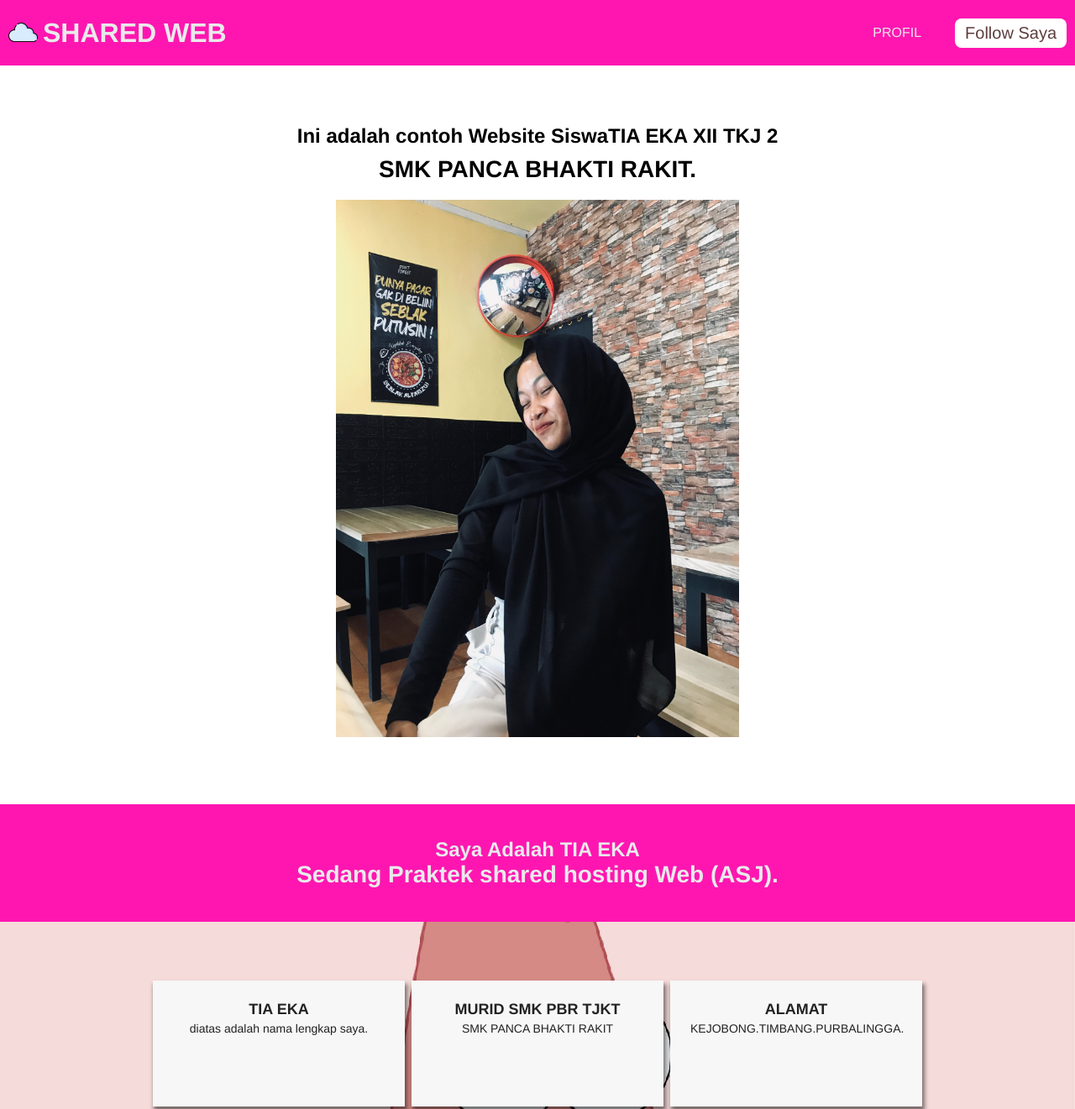
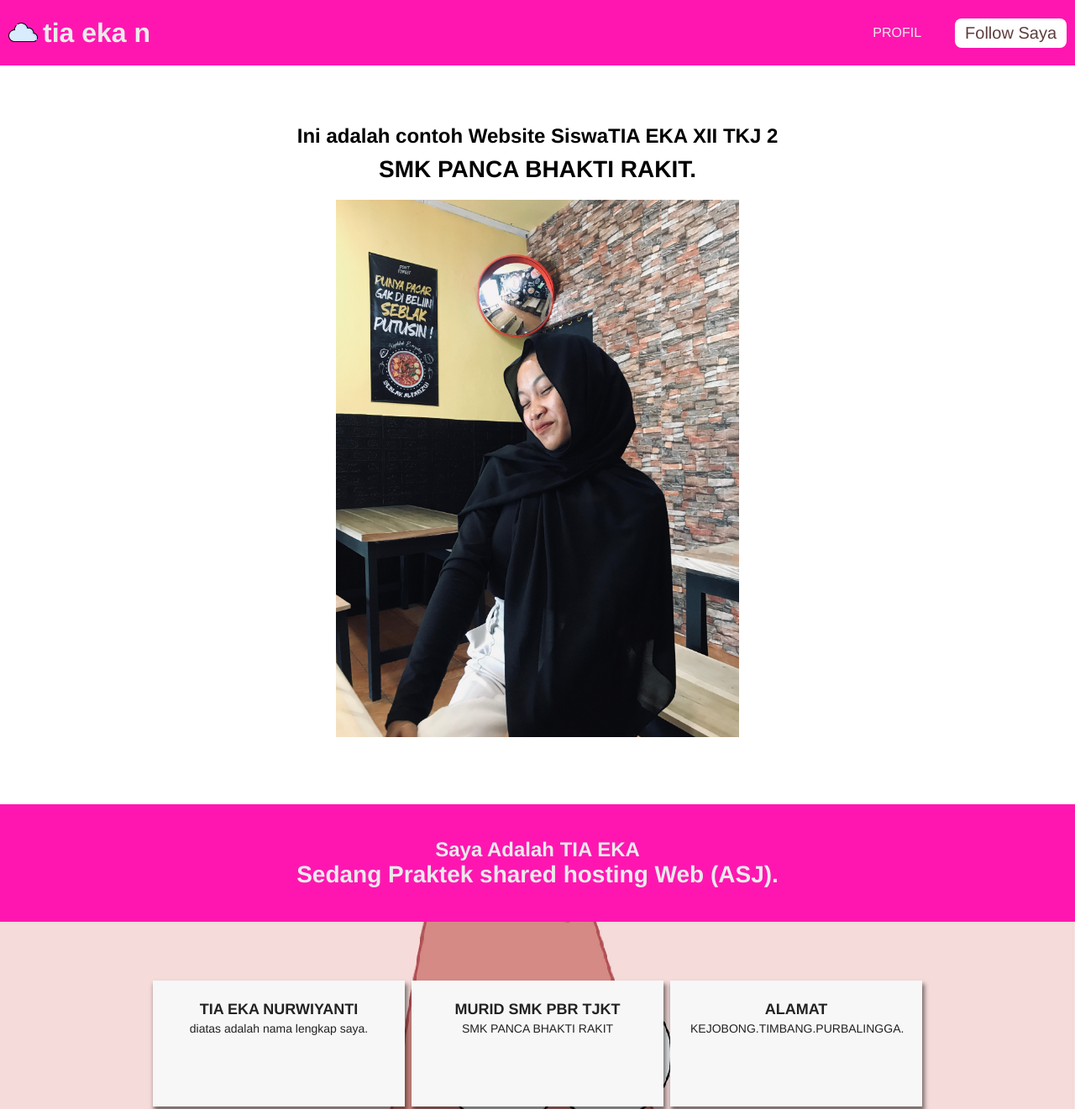
Before and after one commit to tiaeka/web-profile, a plain HTML site: page index.html in a window 1280 px wide. Shown: the top 1321 px of the page at 84% size. Drawn offline with Linux system fonts and the light colour scheme.

Commit message:
Update index.html

```diff
--- a/index.html
+++ b/index.html
@@ -3,14 +3,14 @@
 		<meta charset="utf-8" />
 		<link rel="icon" type="image/png" href="/assets/icon/clod.png" />
 		<meta name="viewport" content="width=device-width, initial-scale=1" />
-		<title>WEB SHARED</title>
+		<title>tia eka n</title>
 		<link rel="stylesheet" href="style.css"/>
 	</head>
 	<body>
 		<header>
 			<div class="logo">
 				<img src="assets/icon/clod.png" alt="logo" class="logo-img" />
-				<h1 class="logo-title">SHARED WEB</h1>
+				<h1 class="logo-title">tia eka n</h1>
 			</div>
 
 			<nav>
@@ -36,7 +36,7 @@
 			<div class="container">
 					<div class="card" id="PROFIL">
 						<div class="card-item">
-							<p class="card-title">TIA EKA </p>
+							<p class="card-title">TIA EKA NURWIYANTI </p>
 							<p class="card-description">diatas adalah nama lengkap saya.</p>
 						</div>
 						<div class="card-item">
@@ -56,7 +56,7 @@
 
 		<script>
 			function redirInstagram() {
-				window.location.href = "https://instagram.com/fajarhardeka"
+				window.location.href = "https://instagram.com/ttyaa_25"
 			}
 
 		</script>
```
